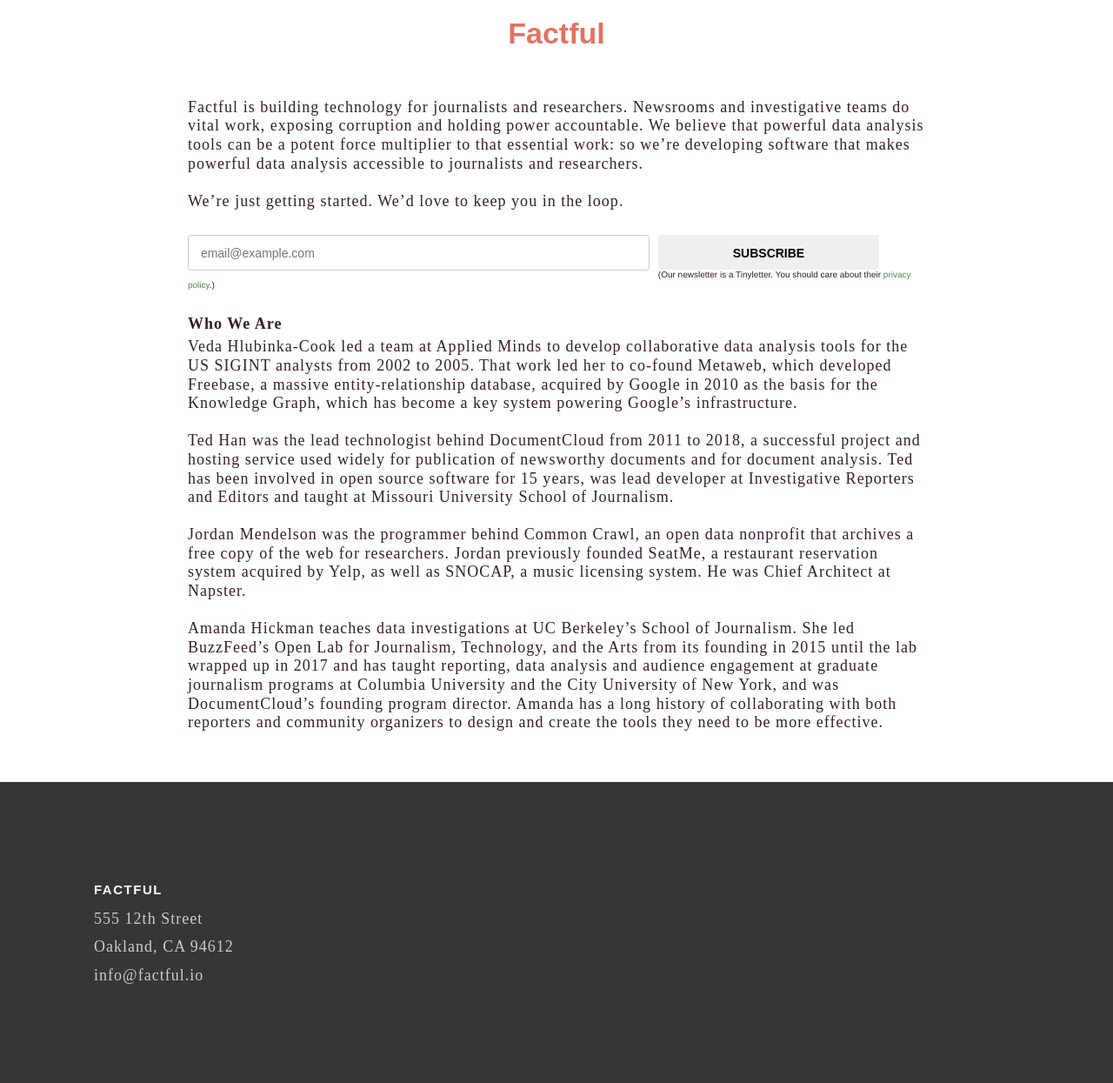
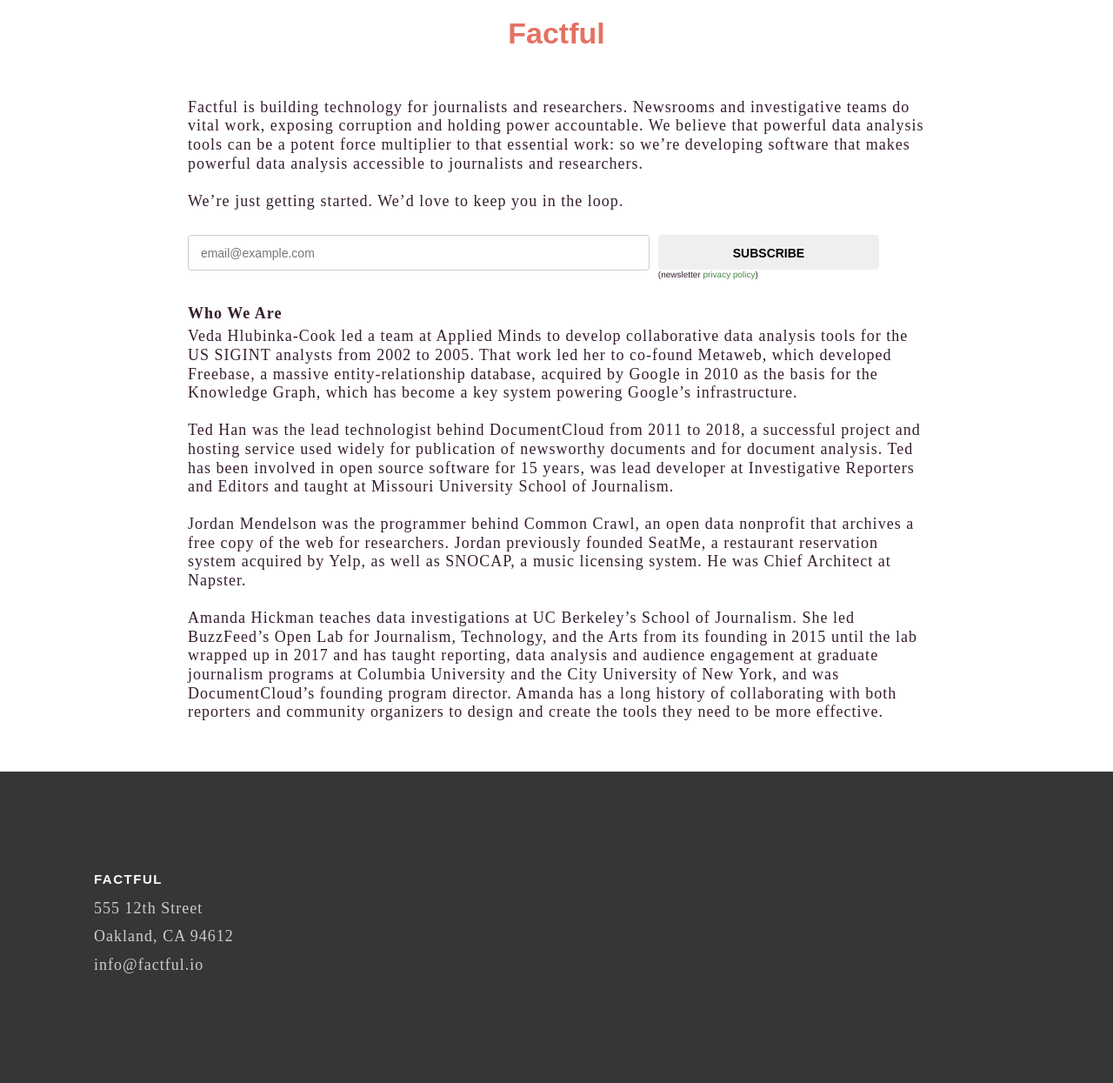
Before and after one commit to factful/factful.github.io, a Jekyll site: the page built from about.md, in a window 1280 px wide. Shown: the whole page at 87% size. Built offline with Jekyll 4.4.1, drawn with Linux system fonts in a browser that asks for light colours; nearby versions of some CDN libraries; some web fonts are replaced.

Commit message:
Update about.md

```diff
--- a/about.md
+++ b/about.md
@@ -7,7 +7,7 @@
 
 We’re just getting started. We’d love to keep you in the loop.
 
-<form id="subscribe-form" method="post" action="https://tinyletter.com/Factful"><div class="email-group"><input type="email" id="email" name="email" value="" placeholder=" email@example.com"><button class="button" type="submit"> Subscribe </button></div><div class="privacy-policy"><p> (Our newsletter is a Tinyletter. You should care about their <a href="http://tinyletter.com/site/legal/privacy/">privacy policy</a>.) </p> </div></form>
+<form id="subscribe-form" method="post" action="https://tinyletter.com/Factful"><div class="email-group"><input type="email" id="email" name="email" value="" placeholder=" email@example.com"><button class="button" type="submit"> Subscribe </button></div><div class="privacy-policy"><p> (newsletter <a href="http://tinyletter.com/site/legal/privacy/">privacy policy</a>) </p> </div></form>
 
 
 ##  Who We Are
```
